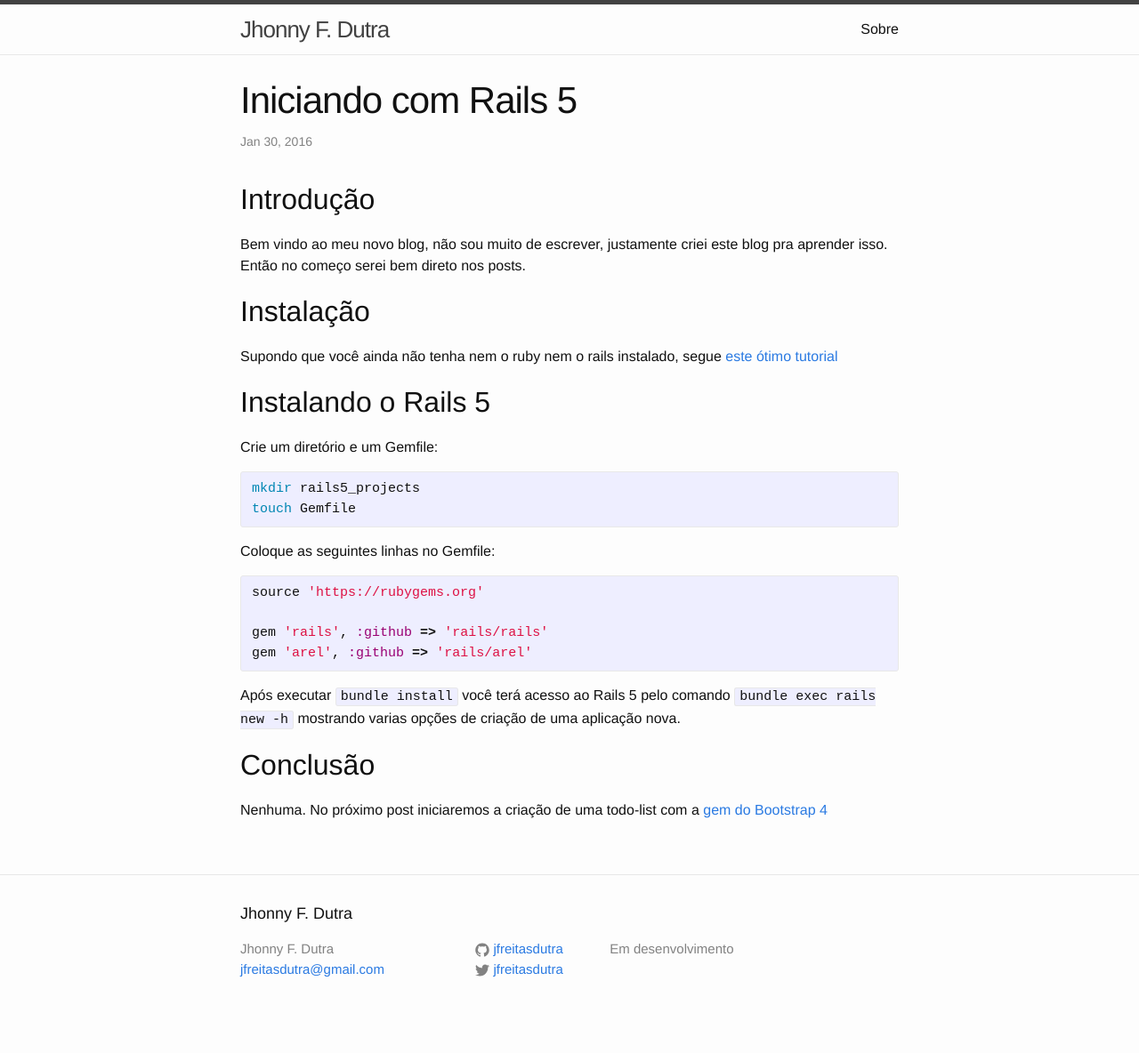
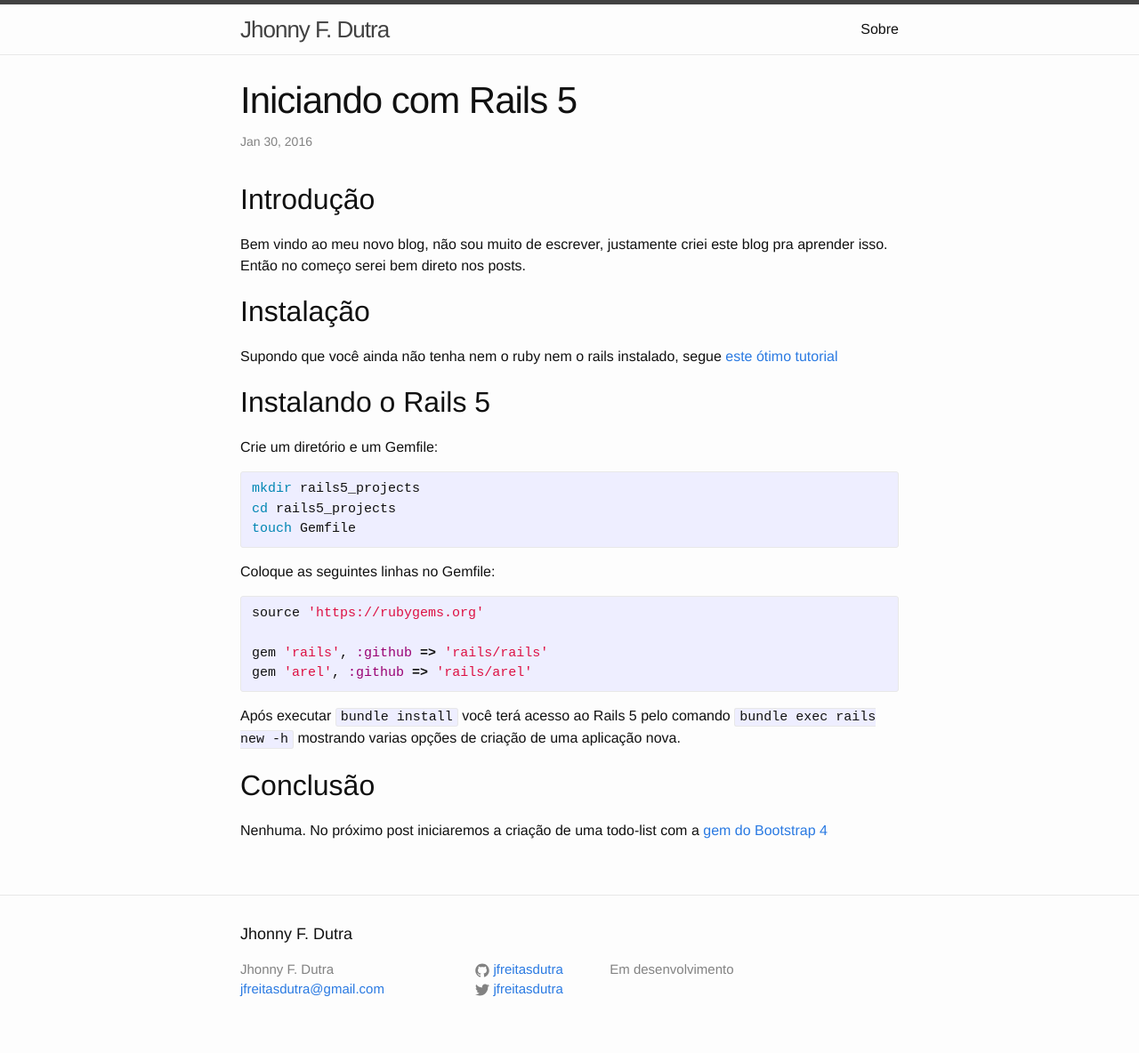
Before and after one commit to jfreitasdutra/jfreitasdutra.github.io, a Jekyll site: the page built from _posts/2016-01-30-iniciando-com-rails-5.markdown, in a window 1280 px wide. Shown: the whole page at 89% size. Built offline with Jekyll 4.4.1, drawn with Linux system fonts in a browser that asks for light colours; before the commit the page ends 1161 px from its top, so only the background shows below that.

Commit message:
Correção Post#1

```diff
--- a/_posts/2016-01-30-iniciando-com-rails-5.markdown
+++ b/_posts/2016-01-30-iniciando-com-rails-5.markdown
@@ -19,6 +19,7 @@ Crie um diretório e um Gemfile:
 
 {% highlight bash %}
 mkdir rails5_projects
+cd rails5_projects
 touch Gemfile
 {% endhighlight %}
 
```
